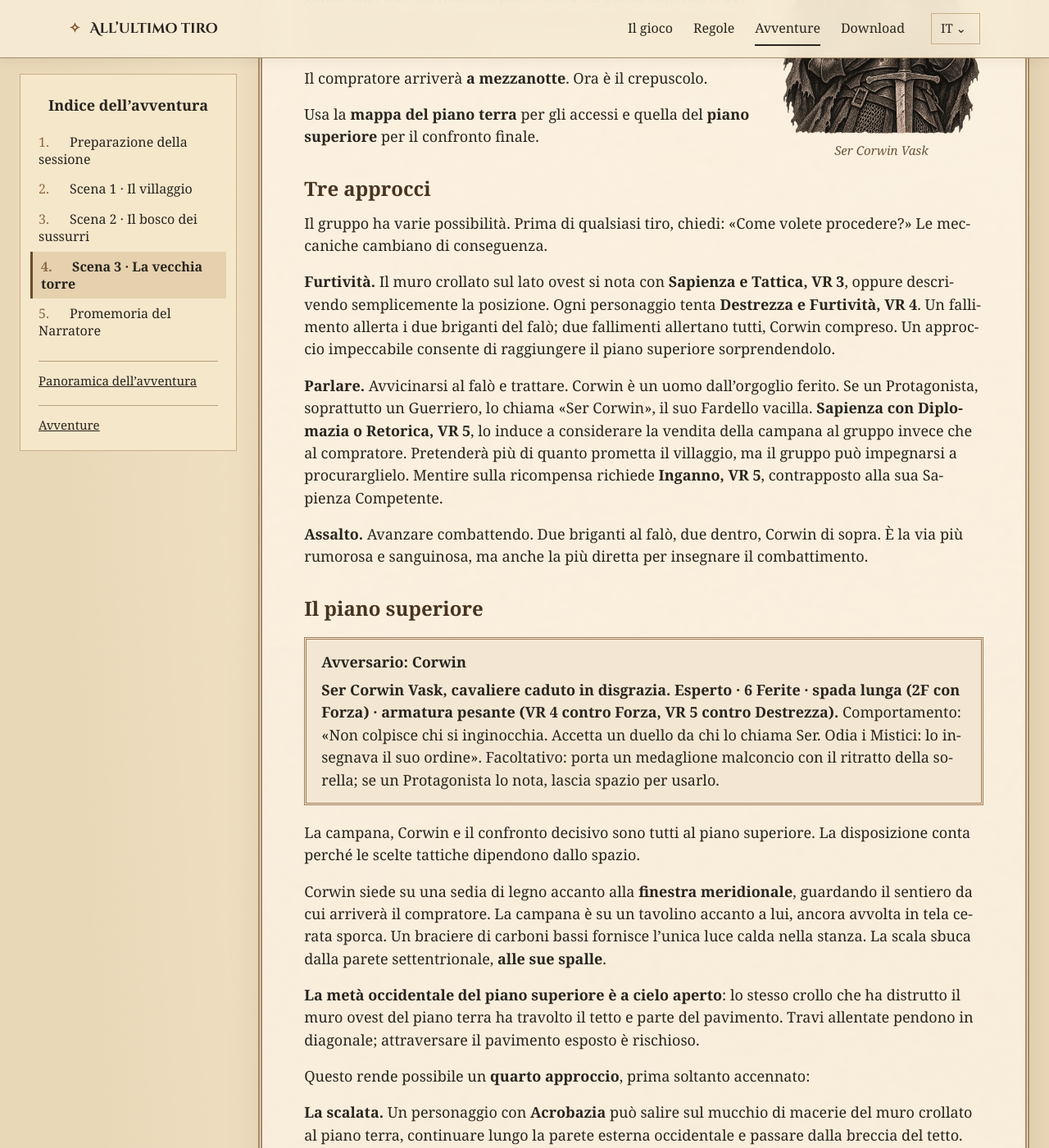
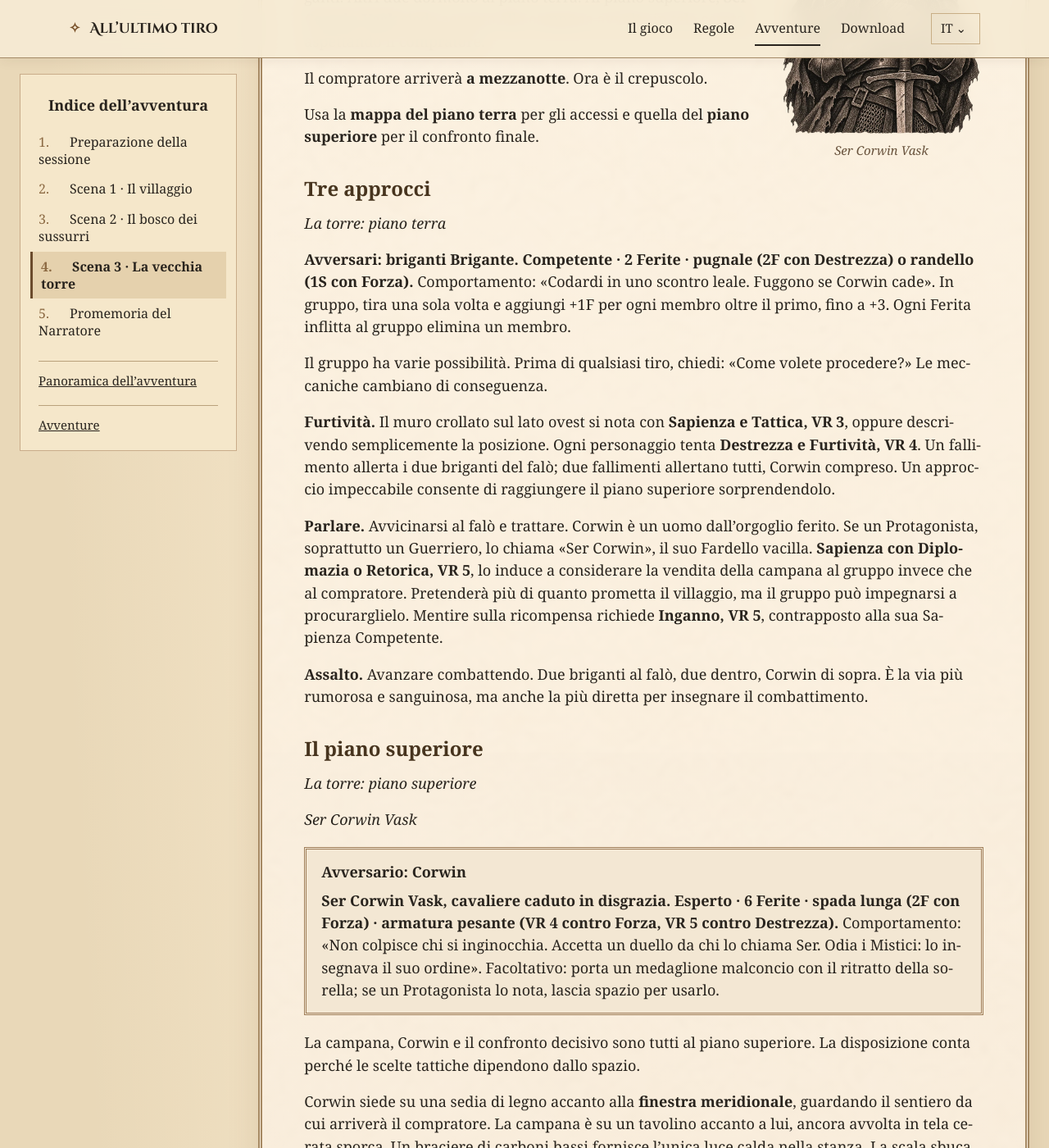
Before and after one commit to jbiscella/at-the-last-throw, a Jekyll site: the page built from docs/it/adventure/read/04.html, in a window 1280 px wide and 1400 px high, scrolled down 2633 px. Shown: the whole window at 82% size. Built offline with Jekyll 4.4.1, drawn with Linux system fonts in a browser that asks for light colours; some web fonts are replaced.

Commit message:
Preserve Italian encounter-stat blocks during canonical source alignment

```diff
--- a/docs/it/adventure/read/04.html
+++ b/docs/it/adventure/read/04.html
@@ -18,11 +18,15 @@ next: "05"
 <p>Il compratore arriverà <strong>a mezzanotte</strong>. Ora è il crepuscolo.</p>
 <p>Usa la <strong>mappa del piano terra</strong> per gli accessi e quella del <strong>piano superiore</strong> per il confronto finale.</p>
 <h2 id="tre-approcci">Tre approcci</h2>
+<p><span><em>La torre: piano terra</em></span></p>
+<p><strong>Avversari: briganti</strong> <strong>Brigante.</strong> <strong>Competente · 2 Ferite · pugnale (2F con Destrezza) o randello (1S con Forza).</strong> Comportamento: «Codardi in uno scontro leale. Fuggono se Corwin cade». In gruppo, tira una sola volta e aggiungi +1F per ogni membro oltre il primo, fino a +3. Ogni Ferita inflitta al gruppo elimina un membro.</p>
 <p>Il gruppo ha varie possibilità. Prima di qualsiasi tiro, chiedi: «Come volete procedere?» Le meccaniche cambiano di conseguenza.</p>
 <p><strong>Furtività.</strong> Il muro crollato sul lato ovest si nota con <strong>Sapienza e Tattica, VR 3</strong>, oppure descrivendo semplicemente la posizione. Ogni personaggio tenta <strong>Destrezza e Furtività, VR 4</strong>. Un fallimento allerta i due briganti del falò; due fallimenti allertano tutti, Corwin compreso. Un approccio impeccabile consente di raggiungere il piano superiore sorprendendolo.</p>
 <p><strong>Parlare.</strong> Avvicinarsi al falò e trattare. Corwin è un uomo dall’orgoglio ferito. Se un Protagonista, soprattutto un Guerriero, lo chiama «Ser Corwin», il suo Fardello vacilla. <strong>Sapienza con Diplomazia o Retorica, VR 5</strong>, lo induce a considerare la vendita della campana al gruppo invece che al compratore. Pretenderà più di quanto prometta il villaggio, ma il gruppo può impegnarsi a procurarglielo. Mentire sulla ricompensa richiede <strong>Inganno, VR 5</strong>, contrapposto alla sua Sapienza Competente.</p>
 <p><strong>Assalto.</strong> Avanzare combattendo. Due briganti al falò, due dentro, Corwin di sopra. È la via più rumorosa e sanguinosa, ma anche la più diretta per insegnare il combattimento.</p>
 <h2 id="il-piano-superiore">Il piano superiore</h2>
+<p><span><em>La torre: piano superiore</em></span></p>
+<p><span><em>Ser Corwin Vask</em></span></p>
 <aside class="hh-stat">
 <p><strong>Avversario: Corwin</strong></p>
 <p><strong>Ser Corwin Vask, cavaliere caduto in disgrazia.</strong> <strong>Esperto · 6 Ferite · spada lunga (2F con Forza) · armatura pesante (VR 4 contro Forza, VR 5 contro Destrezza).</strong> Comportamento: «Non colpisce chi si inginocchia. Accetta un duello da chi lo chiama Ser. Odia i Mistici: lo insegnava il suo ordine». Facoltativo: porta un medaglione malconcio con il ritratto della sorella; se un Protagonista lo nota, lascia spazio per usarlo.</p>
```
